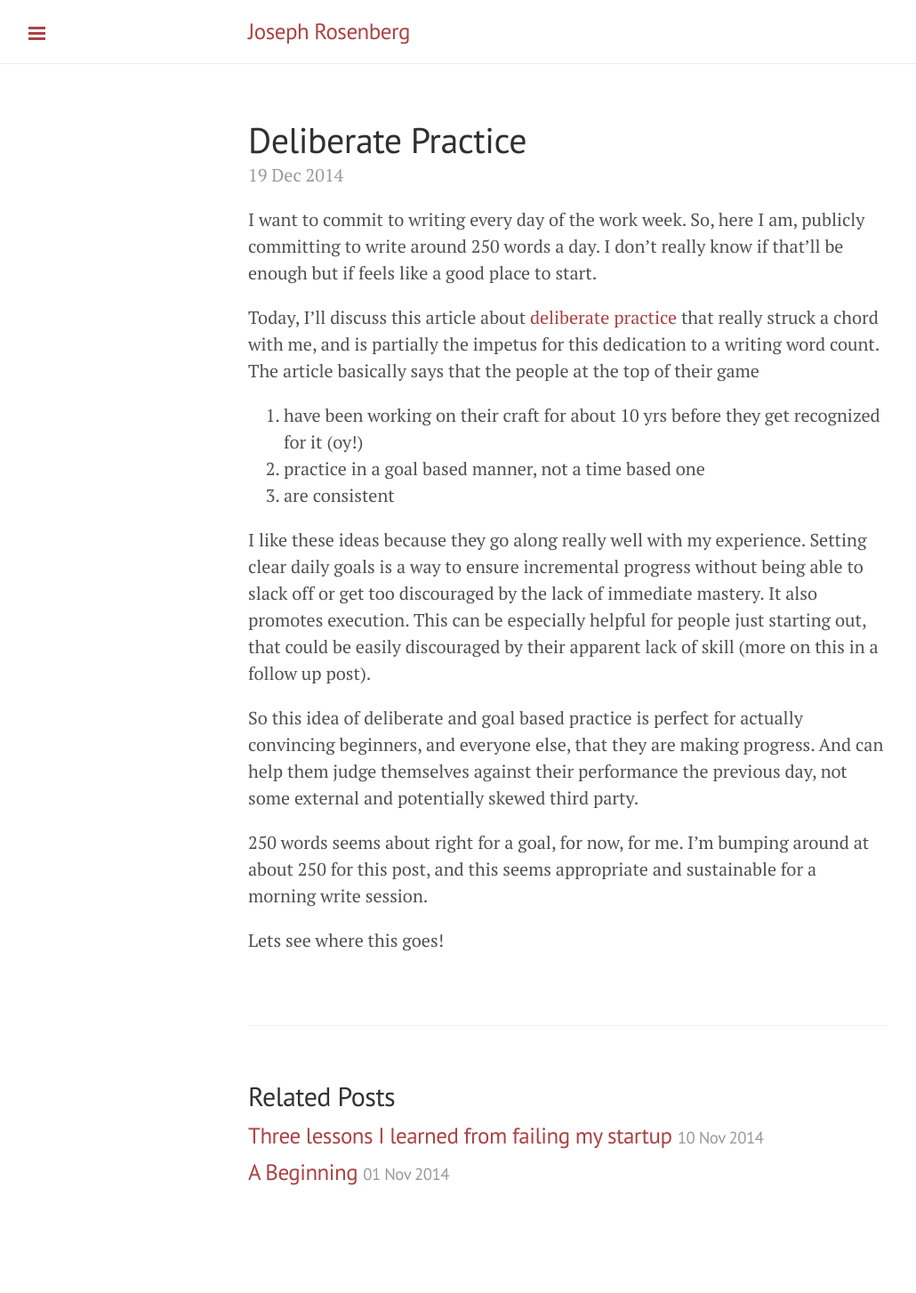
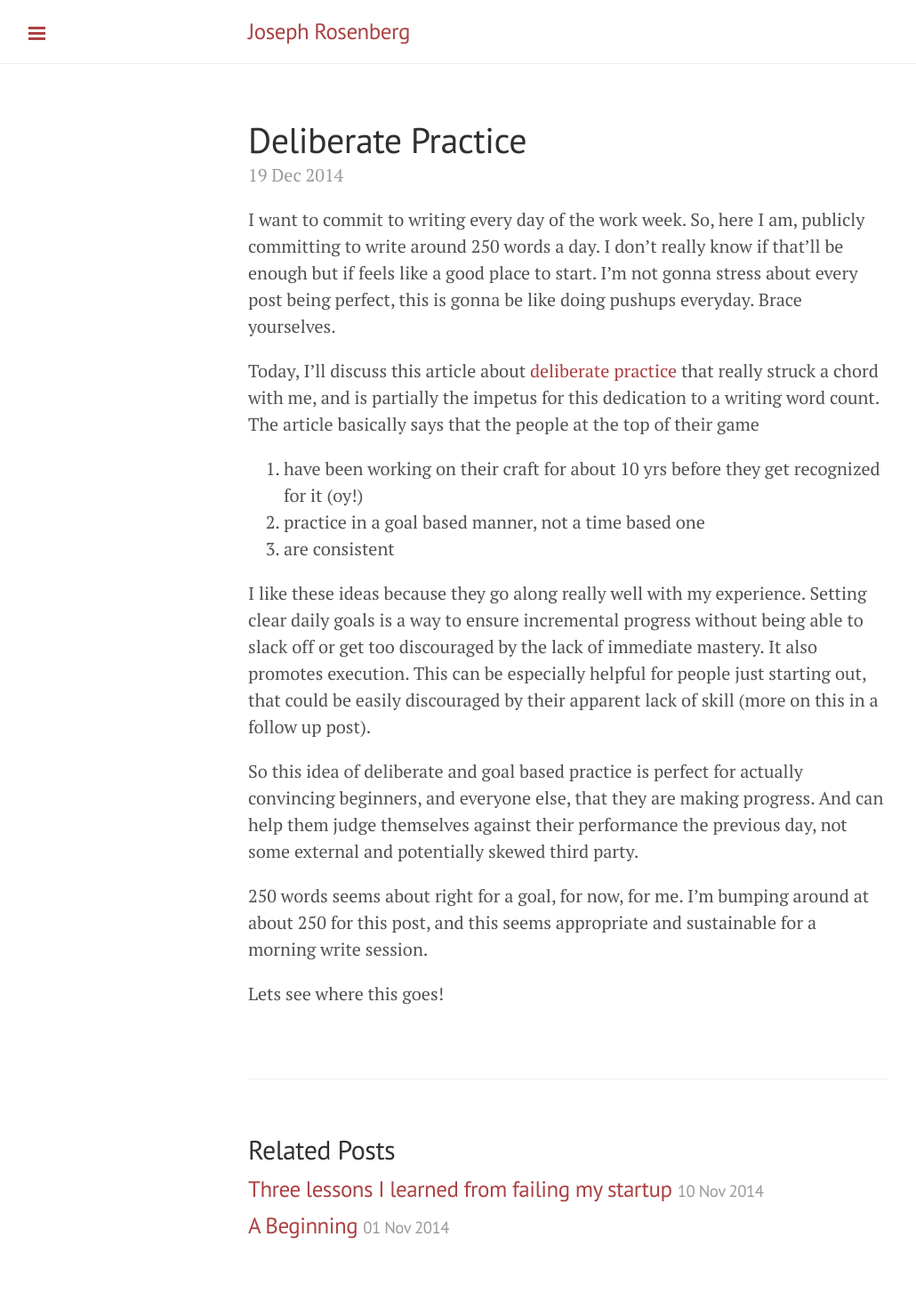
Before and after one commit to jofus101/jofus101.github.io, a Jekyll site: the page built from _posts/2014-12-19-deliberate-practice.md, in a window 1280 px wide. Shown: the whole page at 89% size, without its empty margins (1-1031 px from the left). Built offline with Jekyll 4.4.1, drawn with Linux system fonts in a browser that asks for light colours; Markdown is read by kramdown in place of the engine named in the settings; before the commit the page ends 1393 px from its top, so only the background shows below that.

Commit message:
missed this change

```diff
--- a/_posts/2014-12-19-deliberate-practice.md
+++ b/_posts/2014-12-19-deliberate-practice.md
@@ -3,7 +3,7 @@ layout: post
 title: Deliberate Practice
 ---
 
-I want to commit to writing every day of the work week.  So, here I am, publicly committing to write around 250 words a day. I don't really know if that'll be enough but if feels like a good place to start.
+I want to commit to writing every day of the work week.  So, here I am, publicly committing to write around 250 words a day. I don't really know if that'll be enough but if feels like a good place to start. I'm not gonna stress about every post being perfect, this is gonna be like doing pushups everyday. Brace yourselves.
 
 Today, I'll discuss this article about [deliberate practice](http://jamesclear.com/deliberate-practice) that really struck a chord with me, and is partially the impetus for this dedication to a writing word count. The article basically says that the people at the top of their game
 
```
